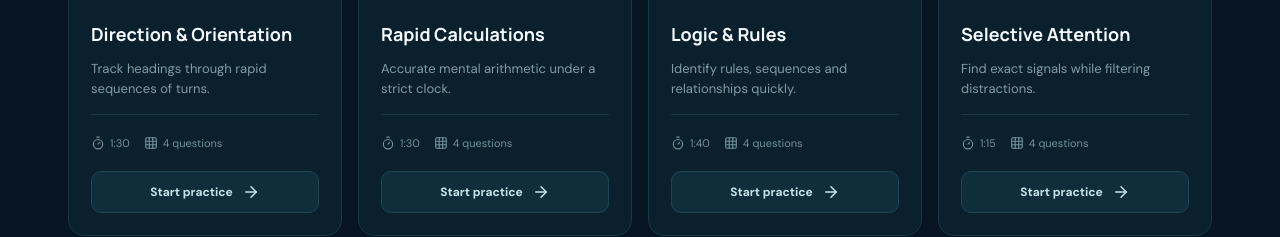
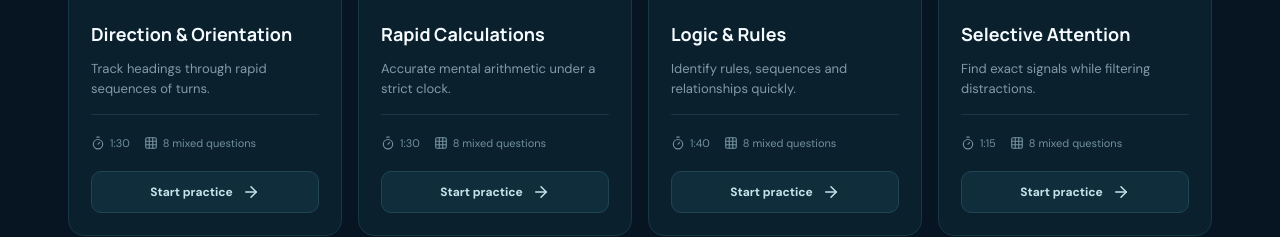
Before and after one commit to mullens7/NATS, a Next.js app: page / in a window 1280 px wide. Shown: the part 980-1217 px from the top of the page. Built offline with nearby package versions, Linux system fonts and the light colour scheme.

Commit message:
Add randomized generated practice question banks

```diff
--- a/app/page.tsx
+++ b/app/page.tsx
@@ -36,6 +36,37 @@ const tests: Record<Area, { title: string; kicker: string; description: string;
 
 function formatTime(value: number) { return `${Math.floor(value / 60)}:${String(value % 60).padStart(2, "0")}`; }
 
+function shuffle<T>(items: T[]) { return [...items].sort(() => Math.random() - 0.5); }
+function mixOptions(correct: string, wrong: string[], prompt: string, detail: string): Question {
+  const options = shuffle([correct, ...wrong]);
+  return { prompt, options, answer: options.indexOf(correct), detail };
+}
+function generatedQuestions(area: Area): Question[] {
+  if (area === "direction") {
+    const headings = ["North", "North-East", "East", "South-East", "South", "South-West", "West", "North-West"];
+    return Array.from({ length: 16 }, (_, i) => {
+      const start = Math.floor(Math.random() * 8), first = (Math.floor(Math.random() * 7) + 1), second = (Math.floor(Math.random() * 7) + 1);
+      const clockwise = i % 2 === 0, next = (start + (clockwise ? first : -first) + second + 16) % 8;
+      const correct = headings[next];
+      return mixOptions(correct, shuffle(headings.filter(x => x !== correct)).slice(0, 3), `You face ${headings[start]}. Turn ${first * 45}° ${clockwise ? "clockwise" : "anticlockwise"}, then ${second * 45}° clockwise. Where are you facing?`, `${headings[start]} → ${headings[(start + (clockwise ? first : -first) + 8) % 8]} → ${correct}.`);
+    });
+  }
+  if (area === "numerical") return Array.from({ length: 16 }, (_, i) => {
+    if (i % 3 === 0) { const speed = (Math.floor(Math.random() * 8) + 5) * 10, hours = Math.floor(Math.random() * 4) + 2, answer = speed * hours; return mixOptions(String(answer), [answer - 20, answer + 20, answer + speed].map(String), `An aircraft maintains ${speed} mph for ${hours} hours. How far does it travel?`, `${speed} × ${hours} = ${answer} miles.`); }
+    if (i % 3 === 1) { const base = (Math.floor(Math.random() * 12) + 4) * 20, pct = [10, 15, 20, 25][Math.floor(Math.random() * 4)], answer = base * pct / 100; return mixOptions(String(answer), [answer + 5, answer + 10, Math.max(1, answer - 5)].map(String), `What is ${pct}% of ${base}?`, `${pct}% of ${base} is ${answer}.`); }
+    const start = Math.floor(Math.random() * 7) + 2, step = Math.floor(Math.random() * 8) + 3, answer = start + step * 4; return mixOptions(String(answer), [answer - step, answer + step, answer + 2].map(String), `Complete the sequence: ${start}, ${start + step}, ${start + step * 2}, ${start + step * 3}, ?`, `The sequence increases by ${step}, so the answer is ${answer}.`);
+  });
+  if (area === "logic") return Array.from({ length: 16 }, (_, i) => {
+    if (i % 2 === 0) { const start = Math.floor(Math.random() * 10) + 1, multiplier = [2, 3][i % 2], values = [start]; for (let n = 0; n < 3; n++) values.push(values[n] * multiplier + 1); const answer = values[3] * multiplier + 1; return mixOptions(String(answer), [answer - 1, answer + 2, answer + multiplier].map(String), `Which number comes next? ${values.join(", ")}, ?`, `Each value is multiplied by ${multiplier}, then 1 is added. The answer is ${answer}.`); }
+    const letters = "ABCDEFGHIJKLMNOPQRSTUVWXYZ", start = Math.floor(Math.random() * 10), jump = Math.floor(Math.random() * 3) + 2, seq = [0,1,2,3].map(n => letters[start + n * jump]), answer = letters[start + 4 * jump]; return mixOptions(answer, shuffle(letters.split("").filter(x => x !== answer)).slice(0,3), `Complete the letter sequence: ${seq.join(", ")}, ?`, `Each letter moves forward ${jump} places, giving ${answer}.`);
+  });
+  const symbols = ["▲", "●", "■", "◆"];
+  return Array.from({ length: 16 }, (_, i) => {
+    if (i % 2 === 0) { const target = `${symbols[Math.floor(Math.random()*4)]} ${Math.floor(Math.random()*9)+1} ${String.fromCharCode(65+Math.floor(Math.random()*10))}`; const wrong = [`${target.slice(0,1)} ${target.slice(4)} ${target.slice(2,3)}`, `${symbols[(symbols.indexOf(target[0])+1)%4]}${target.slice(1)}`, `${target.slice(0,-1)}X`]; return mixOptions(target, wrong, `Target: ${target}. Which sequence is an exact match?`, `Only “${target}” matches every character in the correct order.`); }
+    const symbol = symbols[Math.floor(Math.random()*4)], count = Math.floor(Math.random()*4)+3, distractors = Array.from({length: 10-count}, () => symbols.filter(s=>s!==symbol)[Math.floor(Math.random()*3)]), row = shuffle([...Array(count).fill(symbol), ...distractors]); return mixOptions(String(count), [count-1,count+1,count+2].map(String), `How many times does ${symbol} appear? ${row.join("  ")}`, `${symbol} appears ${count} times.`);
+  });
+}
+
 export default function Home() {
   const [view, setView] = useState<"home" | "test" | "results">("home");
   const [area, setArea] = useState<Area>("direction");
@@ -43,6 +74,7 @@ export default function Home() {
   const [answers, setAnswers] = useState<number[]>([]);
   const [selected, setSelected] = useState<number | null>(null);
   const [checked, setChecked] = useState(false);
+  const [sessionQuestions, setSessionQuestions] = useState<Question[]>([]);
   const [time, setTime] = useState(90);
   const [results, setResults] = useState<Result[]>([]);
 
@@ -56,36 +88,37 @@ export default function Home() {
   }, [view, time]);
 
   const active = tests[area];
-  const score = useMemo(() => answers.reduce((sum, answer, i) => sum + (answer === active.questions[i]?.answer ? 1 : 0), 0), [answers, active.questions]);
+  const activeQuestions = sessionQuestions.length ? sessionQuestions : active.questions;
+  const score = useMemo(() => answers.reduce((sum, answer, i) => sum + (answer === activeQuestions[i]?.answer ? 1 : 0), 0), [answers, activeQuestions]);
 
-  function begin(type: Area) { setArea(type); setIndex(0); setAnswers([]); setSelected(null); setChecked(false); setTime(tests[type].time); setView("test"); }
+  function begin(type: Area) { setArea(type); setSessionQuestions(shuffle([...tests[type].questions, ...generatedQuestions(type)]).slice(0, 8)); setIndex(0); setAnswers([]); setSelected(null); setChecked(false); setTime(tests[type].time + 60); setView("test"); }
   function next() {
     if (selected === null) return;
     if (!checked) { setChecked(true); return; }
     const updated = [...answers, selected]; setAnswers(updated); setSelected(null); setChecked(false);
-    if (index === active.questions.length - 1) finish(updated); else setIndex(i => i + 1);
+    if (index === activeQuestions.length - 1) finish(updated); else setIndex(i => i + 1);
   }
   function finish(finalAnswers = answers) {
-    const correct = finalAnswers.reduce((sum, answer, i) => sum + (answer === active.questions[i]?.answer ? 1 : 0), 0);
-    const entry = { area, correct, total: active.questions.length, date: new Date().toISOString() };
+    const correct = finalAnswers.reduce((sum, answer, i) => sum + (answer === activeQuestions[i]?.answer ? 1 : 0), 0);
+    const entry = { area, correct, total: activeQuestions.length, date: new Date().toISOString() };
     const updated = [entry, ...results].slice(0, 20); setResults(updated); localStorage.setItem("nats-ready-results", JSON.stringify(updated)); setAnswers(finalAnswers); setView("results");
   }
 
   if (view === "test") return <main className="testShell">
     <header className="testHeader"><button className="back" onClick={() => setView("home")}><X size={20}/> Exit practice</button><div className={`timer ${time < 20 ? "urgent" : ""}`}><Clock3 size={18}/>{formatTime(time)}</div></header>
     <section className="testPanel">
-      <div className="testMeta"><span>{active.kicker}</span><span>Question {index + 1} of {active.questions.length}</span></div>
-      <div className="progress"><i style={{width: `${((index + 1) / active.questions.length) * 100}%`}} /></div>
-      <h1>{active.questions[index].prompt}</h1>
-      <div className="options">{active.questions[index].options.map((option, i) => { const isCorrect = i === active.questions[index].answer; const isWrong = checked && selected === i && !isCorrect; const revealCorrect = checked && isCorrect; return <button key={option} disabled={checked} onClick={() => setSelected(i)} className={`${selected === i ? "chosen" : ""} ${revealCorrect ? "answerCorrect" : ""} ${isWrong ? "answerWrong" : ""}`}><b>{String.fromCharCode(65 + i)}</b><span>{option}</span>{revealCorrect ? <Check size={20}/> : isWrong ? <X size={20}/> : selected === i && <Check size={20}/>}</button>})}</div>
-      {checked && <div className={`instantFeedback ${selected === active.questions[index].answer ? "correct" : "incorrect"}`}><span>{selected === active.questions[index].answer ? <Check/> : <X/>}</span><p><b>{selected === active.questions[index].answer ? "Correct" : "Not quite"}</b>{active.questions[index].detail}</p></div>}
-      <div className="testActions"><span>{checked ? "Review the explanation before continuing" : "Choose the best answer"}</span><button disabled={selected === null} onClick={next}>{!checked ? "Check answer" : index === active.questions.length - 1 ? "View results" : "Next question"}<ArrowRight size={18}/></button></div>
+      <div className="testMeta"><span>{active.kicker}</span><span>Question {index + 1} of {activeQuestions.length}</span></div>
+      <div className="progress"><i style={{width: `${((index + 1) / activeQuestions.length) * 100}%`}} /></div>
+      <h1>{activeQuestions[index].prompt}</h1>
+      <div className="options">{activeQuestions[index].options.map((option, i) => { const isCorrect = i === activeQuestions[index].answer; const isWrong = checked && selected === i && !isCorrect; const revealCorrect = checked && isCorrect; return <button key={`${option}-${i}`} disabled={checked} onClick={() => setSelected(i)} className={`${selected === i ? "chosen" : ""} ${revealCorrect ? "answerCorrect" : ""} ${isWrong ? "answerWrong" : ""}`}><b>{String.fromCharCode(65 + i)}</b><span>{option}</span>{revealCorrect ? <Check size={20}/> : isWrong ? <X size={20}/> : selected === i && <Check size={20}/>}</button>})}</div>
+      {checked && <div className={`instantFeedback ${selected === activeQuestions[index].answer ? "correct" : "incorrect"}`}><span>{selected === activeQuestions[index].answer ? <Check/> : <X/>}</span><p><b>{selected === activeQuestions[index].answer ? "Correct" : "Not quite"}</b>{activeQuestions[index].detail}</p></div>}
+      <div className="testActions"><span>{checked ? "Review the explanation before continuing" : "Choose the best answer"}</span><button disabled={selected === null} onClick={next}>{!checked ? "Check answer" : index === activeQuestions.length - 1 ? "View results" : "Next question"}<ArrowRight size={18}/></button></div>
     </section>
   </main>;
 
-  if (view === "results") { const pct = Math.round((score / active.questions.length) * 100); return <main className="resultShell">
-    <section className="resultCard"><div className="resultIcon"><Trophy/></div><p className="eyebrow">Practice complete</p><h1>{pct}%</h1><h2>{score} of {active.questions.length} correct</h2><p>{pct >= 75 ? "Strong work. Your accuracy held up well under the timer." : "Good first run. Review the explanations, then try again for speed and accuracy."}</p>
-      <div className="review">{active.questions.map((q, i) => <div key={q.prompt}><span className={answers[i] === q.answer ? "right" : "wrong"}>{answers[i] === q.answer ? <Check/> : <X/>}</span><p><b>Question {i + 1}</b>{q.detail}</p></div>)}</div>
+  if (view === "results") { const pct = Math.round((score / activeQuestions.length) * 100); return <main className="resultShell">
+    <section className="resultCard"><div className="resultIcon"><Trophy/></div><p className="eyebrow">Practice complete</p><h1>{pct}%</h1><h2>{score} of {activeQuestions.length} correct</h2><p>{pct >= 75 ? "Strong work. Your accuracy held up well under the timer." : "Good first run. Review the explanations, then try again for speed and accuracy."}</p>
+      <div className="review">{activeQuestions.map((q, i) => <div key={`${q.prompt}-${i}`}><span className={answers[i] === q.answer ? "right" : "wrong"}>{answers[i] === q.answer ? <Check/> : <X/>}</span><p><b>Question {i + 1}</b>{q.detail}</p></div>)}</div>
       <div className="resultActions"><button className="secondary" onClick={() => setView("home")}><ArrowLeft size={18}/>Dashboard</button><button onClick={() => begin(area)}><RotateCcw size={18}/>Try again</button></div>
     </section>
   </main>; }
@@ -97,7 +130,7 @@ export default function Home() {
       <div className="radarCard"><div className="radarTop"><span>TRAINING RADAR</span><span className="live"><i/> LIVE</span></div><div className="radar"><i className="sweep"/><i className="ring r1"/><i className="ring r2"/><span className="blip b1"/><span className="blip b2"/><span className="blip b3"/><Plane className="plane"/></div><div className="radarStats"><div><b>4</b><span>Training areas</span></div><div><b>{results.length}</b><span>Tests completed</span></div><div><b>{lastScore ?? "—"}{lastScore !== null && "%"}</b><span>Latest score</span></div></div></div>
     </section>
     <section className="section" id="practice"><div className="sectionHead"><div><p className="eyebrow">Training modules</p><h2>Choose an ability to sharpen</h2></div><p>Each session is short, timed and designed to develop the underlying skills assessed in selection.</p></div>
-      <div className="testGrid">{(Object.keys(tests) as Area[]).map(type => { const test = tests[type], Icon = test.icon; return <article className={`module ${test.color}`} key={type}><div className="moduleTop"><span><Icon/></span><small>{test.kicker}</small></div><h3>{test.title}</h3><p>{test.description}</p><div className="moduleInfo"><span><Timer/> {formatTime(test.time)}</span><span><Grid3X3/> {test.questions.length} questions</span></div><button onClick={() => begin(type)}>Start practice <ArrowRight size={18}/></button></article>})}</div>
+      <div className="testGrid">{(Object.keys(tests) as Area[]).map(type => { const test = tests[type], Icon = test.icon; return <article className={`module ${test.color}`} key={type}><div className="moduleTop"><span><Icon/></span><small>{test.kicker}</small></div><h3>{test.title}</h3><p>{test.description}</p><div className="moduleInfo"><span><Timer/> {formatTime(test.time)}</span><span><Grid3X3/> 8 mixed questions</span></div><button onClick={() => begin(type)}>Start practice <ArrowRight size={18}/></button></article>})}</div>
     </section>
     <section className="section progressSection" id="progress"><div className="sectionHead"><div><p className="eyebrow">Performance</p><h2>Your recent training</h2></div><p>Your results are saved privately on this device.</p></div>
       {results.length ? <div className="history">{results.slice(0, 5).map((r, i) => <div key={r.date}><span className="historyIcon"><Zap/></span><p><b>{tests[r.area].title}</b><small>{new Date(r.date).toLocaleDateString("en-GB", {day:"numeric",month:"short",hour:"2-digit",minute:"2-digit"})}</small></p><strong>{r.correct}/{r.total}</strong><span className="scoreBar"><i style={{width:`${r.correct/r.total*100}%`}}/></span><em>{Math.round(r.correct/r.total*100)}%</em></div>)}</div> : <div className="empty"><Brain/><h3>Your progress starts here</h3><p>Complete a practice module and your results will appear here.</p><button onClick={() => begin("direction")}>Take first test</button></div>}
```
